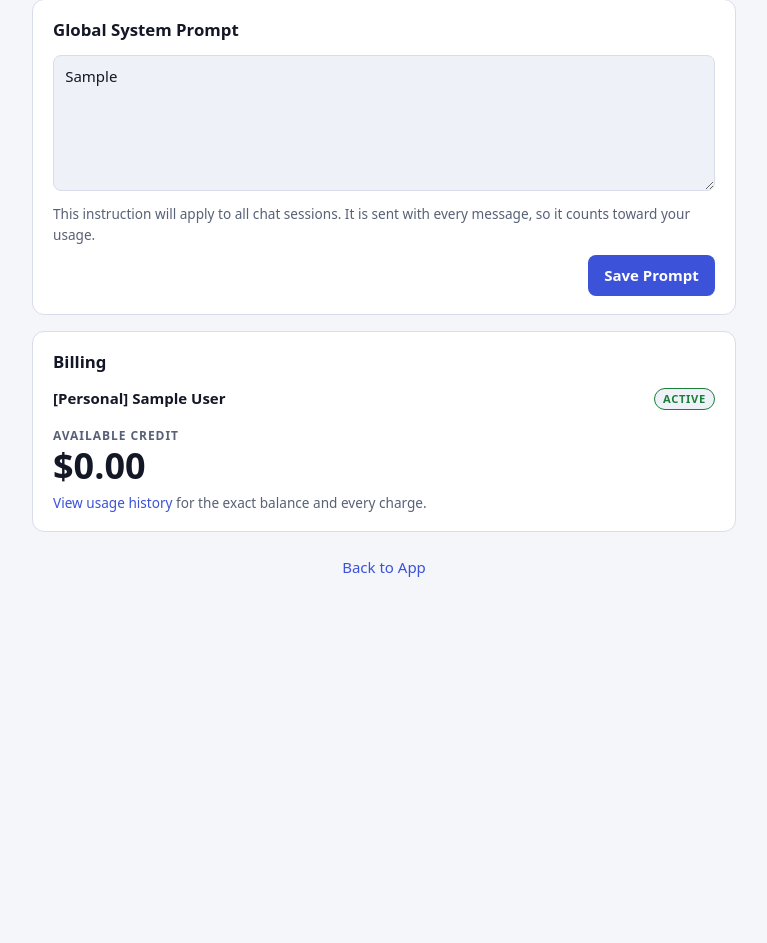
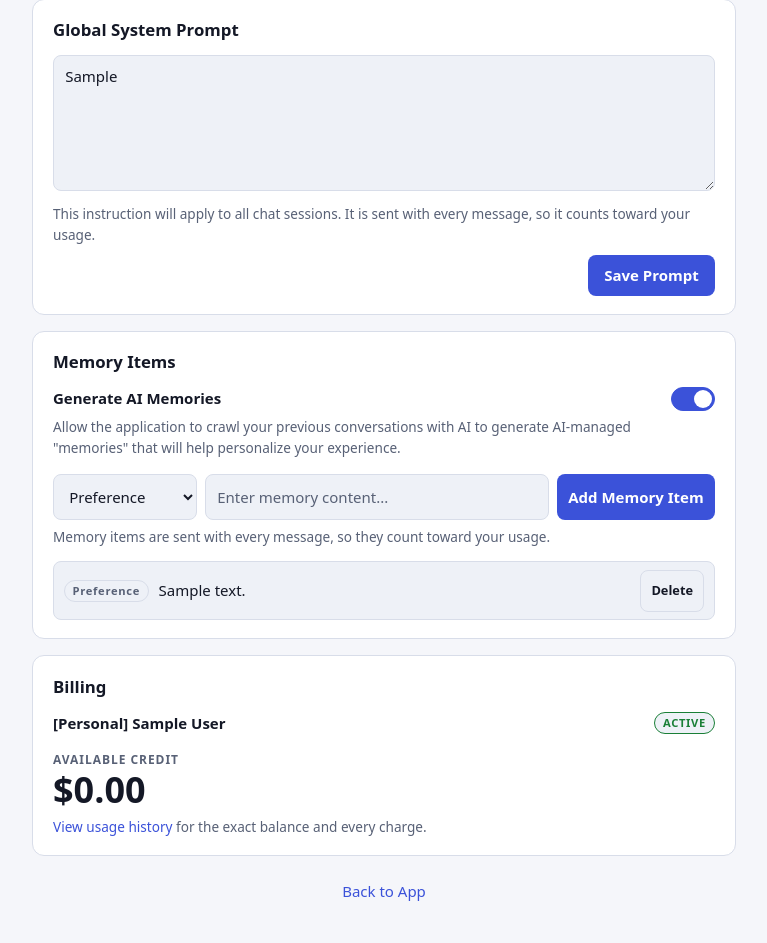
Before and after one commit to beeheado/-ITENT-45--midterm-litechat_dupe, a Django app: page /account/ in a window 1280 px wide. Shown: the part 325-1268 px from the top of the page, without its empty margins (256-1023 px from the left). Before the commit the page ends 902 px from the top, so only its background shows below. Run offline with Django 5.2, Linux system fonts and the light colour scheme; a user stored in the database is signed in; tables that the repository leaves empty hold one stand-in row (values such as "Sample post").

Commit message:
feat: memory items and auto-memory switch on the account page
Co-Authored-By: Claude Sonnet 5.5 <noreply@anthropic.com>

```diff
--- a/templates/account.html
+++ b/templates/account.html
@@ -24,6 +24,44 @@
     </form>
   </section>
 
+  <section class="card" aria-labelledby="h-memory">
+    <h2 id="h-memory">Memory Items</h2>
+    <form method="post" action="{% url 'set_auto_memory' %}" class="switch-row">{% csrf_token %}
+      <div>
+        <div class="label" id="auto-label">Generate AI Memories</div>
+        <p class="caption" id="auto-desc">Allow the application to crawl your previous conversations with AI to generate AI-managed "memories" that will help personalize your experience.</p>
+      </div>
+      <label class="switch">
+        <input type="checkbox" name="auto_memory" role="switch" {% if profile.auto_memory %}checked{% endif %} aria-labelledby="auto-label" aria-describedby="auto-desc" onchange="this.form.requestSubmit()">
+        <span class="track"></span>
+      </label>
+      <noscript><button>Save</button></noscript>
+    </form>
+
+    <form method="post" action="{% url 'add_memory' %}" class="mem-add" style="margin-top:1rem">{% csrf_token %}
+      <select name="kind" aria-label="Memory type">
+        {% for value, label in memory_kinds %}<option value="{{ value }}">{{ label }}</option>{% endfor %}
+      </select>
+      <input type="text" name="content" maxlength="500" placeholder="Enter memory content..." aria-label="Memory content" required>
+      <button>Add Memory Item</button>
+    </form>
+    <p class="caption">Memory items are sent with every message, so they count toward your usage.</p>
+
+    {% if memories %}
+      <ul class="mem-list" aria-label="Memory items">
+        {% for m in memories %}
+          <li class="mem-item">
+            <span class="badge">{{ m.get_kind_display }}</span>
+            <span class="text">{{ m.content }}</span>
+            <form method="post" action="{% url 'delete_memory' m.pk %}" class="inline">{% csrf_token %}<button class="secondary" aria-label="Delete memory: {{ m.content|truncatechars:40 }}">Delete</button></form>
+          </li>
+        {% endfor %}
+      </ul>
+    {% else %}
+      <p class="empty-note">No memory items yet. Add your first one above.</p>
+    {% endif %}
+  </section>
+
   <section class="card" aria-labelledby="h-billing">
     <h2 id="h-billing">Billing</h2>
     <div class="billing-row">
```
